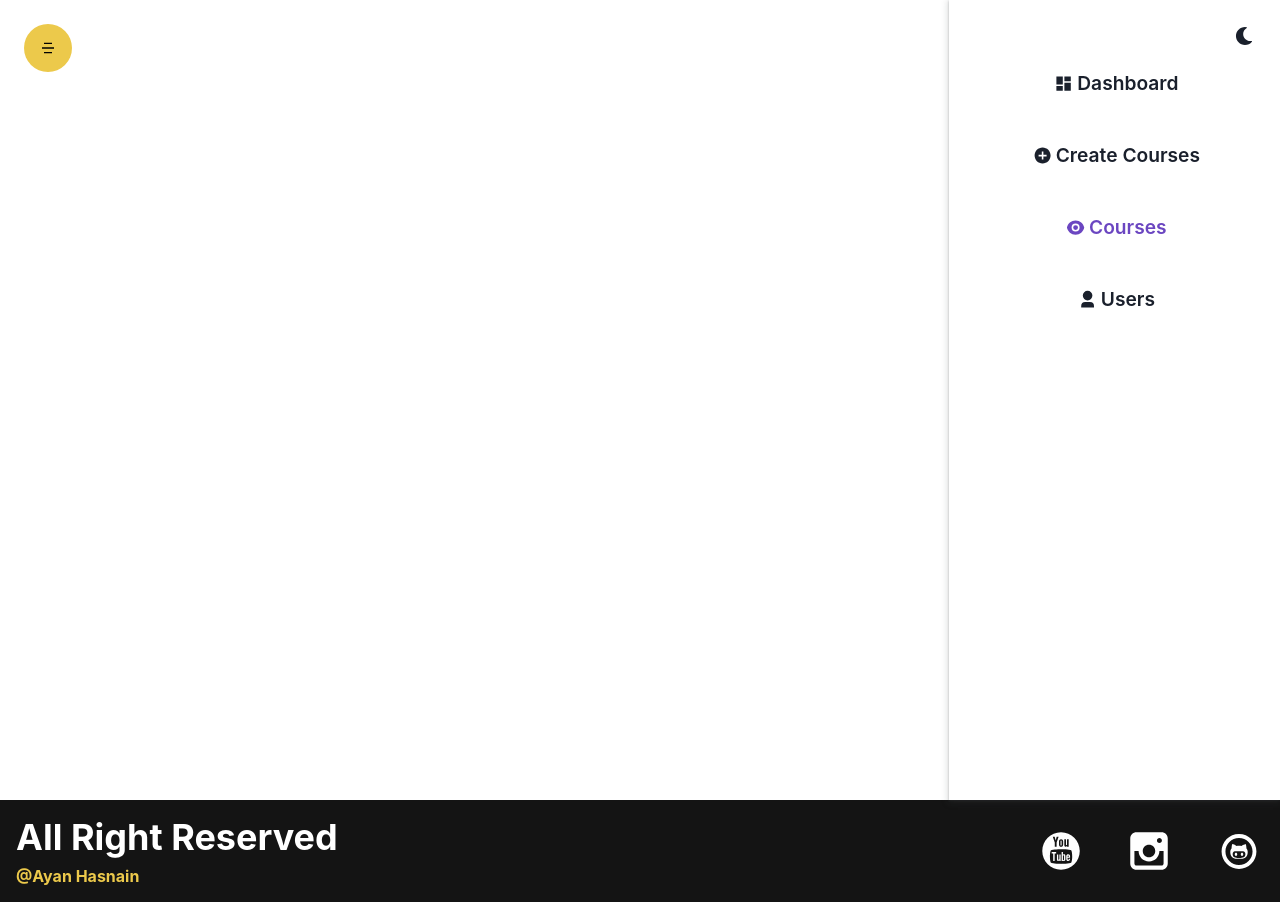
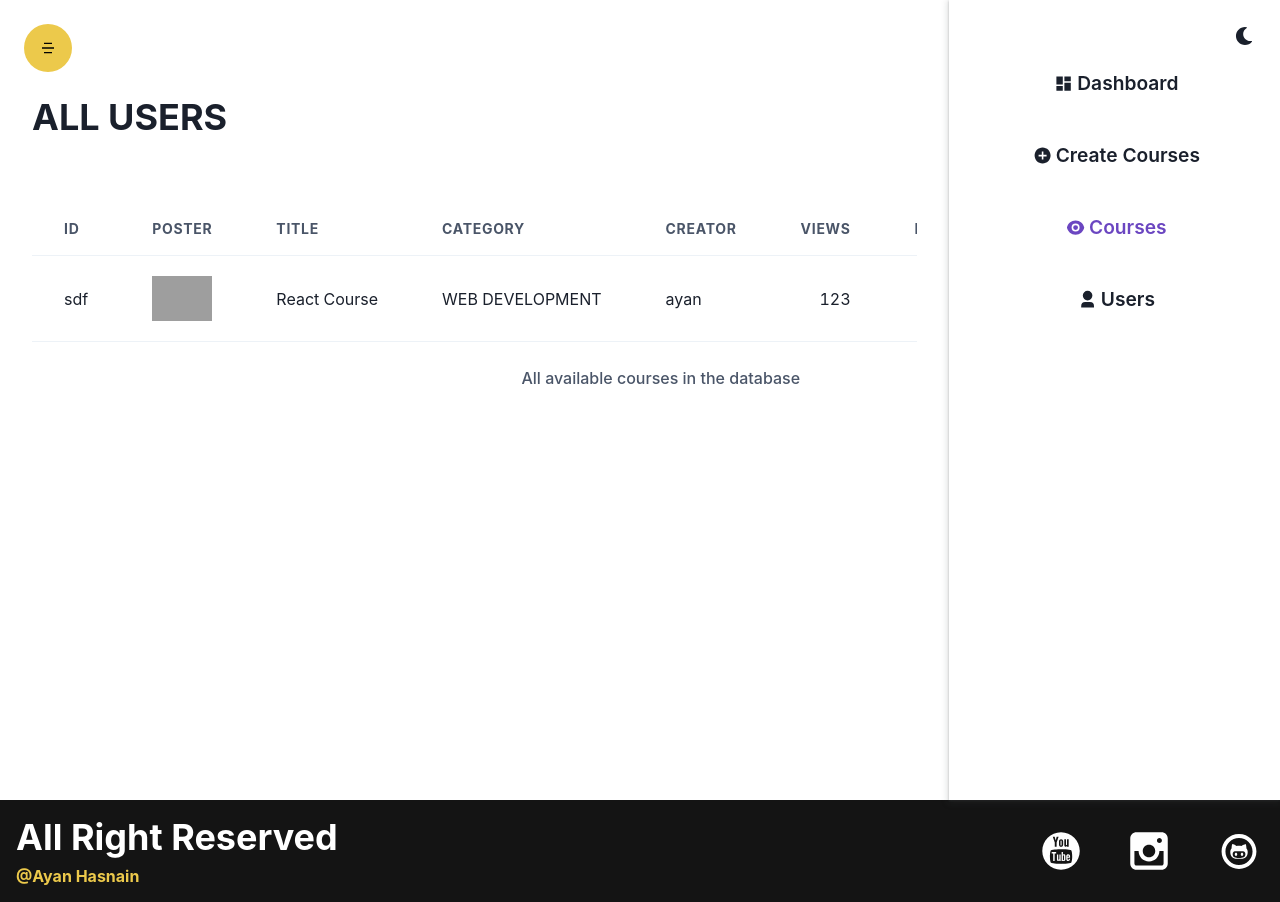
Before and after one commit to ayanhasnain03/EduHub, a React (Create React App) app in the folder coursebundler/: page /admin/courses in a window 1280 px wide. Built offline with nearby package versions, Linux system fonts and the light colour scheme; grey boxes are pictures that could not be loaded.

Commit message:
done Admin Section

```diff
--- a/coursebundler/src/components/Admin/AdminCourses/AdminCourses.jsx
+++ b/coursebundler/src/components/Admin/AdminCourses/AdminCourses.jsx
@@ -1,9 +1,56 @@
 import React from 'react';
-import { Box, Grid } from '@chakra-ui/react';
+import {
+  Box,
+  Button,
+  Grid,
+  HStack,
+  Heading,
+  Image,
+  Table,
+  TableCaption,
+  TableContainer,
+  Tbody,
+  Td,
+  Th,
+  Thead,
+  Tr,
+  useDisclosure,
+} from '@chakra-ui/react';
 import cursor from '../../../assets/images/cursor.png';
 import SideBar from '../SideBar';
+import { RiDeleteBin7Fill } from 'react-icons/ri';
+import CourseModal from './CourseModal';
 
 const AdminCourses = () => {
+  const { isOpen, onClose, onOpen } = useDisclosure();
+
+  const courses = [
+    {
+      _id: 'sdf',
+      title: 'React Course',
+      category: 'web development',
+      poster: {
+        url: 'https://media.istockphoto.com/id/1262283526/photo/indian-girl-student-wear-headphones-learning-online-watching-webinar-class-looking-at-laptop.jpg?s=612x612&w=is&k=20&c=TUiqLixZRfEvu2CYvoKZRgpMOq0_ioMCUOLI7sWBpjU=',
+      },
+      createdBy: 'ayan',
+      views: 123,
+      numOfVideos: 12,
+    },
+  ];
+  const courseDetailsHandler = userId => {
+    console.log(userId);
+    onOpen();
+  };
+  const deleteButtonHandler = userId => {
+    console.log(userId);
+  };
+  const addLectureHandler = (e,id,title,courseId,description) => {
+  e.preventDefault()
+  };
+  const deleteLectureButtonHandler = (courseId, lectureId) => {
+    console.log(courseId, lectureId);
+  };
+
   return (
     <Grid
       css={{
@@ -12,10 +59,86 @@ const AdminCourses = () => {
       minH={'100vh'}
       templateColumns={['1fr', '5fr 1fr']}
     >
-      <Box></Box>
-      <SideBar/>
+      <Box padding={['0', '8']} overflowX={'auto'}>
+        <Heading
+          textTransform={'uppercase'}
+          children="All Users"
+          my="16"
+          textAlign={['center', 'left']}
+        />
+        <TableContainer w={['100vw', 'full']}>
+          <Table variant={'simple'} size={'lg'}>
+            <TableCaption>All available courses in the database</TableCaption>
+            <Thead>
+              <Tr>
+                <Th>Id</Th>
+                <Th>Poster</Th>
+                <Th>Title</Th>
+                <Th>Category</Th>
+                <Th>Creator</Th>
+                <Th isNumeric>Views</Th>
+                <Th isNumeric>Lectures</Th>
+                <Th isNumeric>Action</Th>
+              </Tr>
+            </Thead>
+            <Tbody>
+              {courses.map(item => (
+                <Row
+                  key={item._id}
+                  item={item}
+                  deleteButtonHandler={deleteButtonHandler}
+                  courseDetailsHandler={courseDetailsHandler}
+                />
+              ))}
+            </Tbody>
+          </Table>
+        </TableContainer>
+        <CourseModal
+          onClose={onClose}
+          isOpen={isOpen}
+          deleteButtonHandler={deleteLectureButtonHandler}
+          id={"courseId"}
+          courseTitle="React Course"
+          addLectureHandler={addLectureHandler}
+        />
+      </Box>
+      <SideBar />
     </Grid>
-  )
+  );
+};
+
+function Row({ item, courseDetailsHandler, deleteButtonHandler }) {
+  return (
+    <Tr>
+      <Td>{item._id}</Td>
+      <Td>
+        <Image src={item.poster.url} alt="React Course" />
+      </Td>
+      <Td>{item.title}</Td>
+      <Td textTransform={'uppercase'}>{item.category}</Td>
+      <Td>{item.createdBy}</Td>
+      <Td isNumeric>{item.views}</Td>
+      <Td isNumeric>{item.numOfVideos}</Td>
+
+      <Td isNumeric>
+        <HStack justifyContent={'flex-end'}>
+          <Button
+            onClick={() => courseDetailsHandler(item._id)}
+            variant={'outline'}
+            color={'purple.500'}
+          >
+            View Lectures
+          </Button>
+          <Button
+            onClick={() => deleteButtonHandler(item._id)}
+            color={'purple.600'}
+          >
+            <RiDeleteBin7Fill />
+          </Button>
+        </HStack>
+      </Td>
+    </Tr>
+  );
 }
 
-export default AdminCourses
+export default AdminCourses;
--- /dev/null
+++ b/coursebundler/src/components/Admin/AdminCourses/CourseModal.jsx
@@ -0,0 +1,168 @@
+import {
+  Box,
+  Button,
+  Grid,
+  Heading,
+  Input,
+  Modal,
+  ModalBody,
+  ModalCloseButton,
+  ModalContent,
+  ModalFooter,
+  ModalHeader,
+  ModalOverlay,
+  Stack,
+  Text,
+  VStack,
+} from '@chakra-ui/react';
+import React, { useState } from 'react';
+import { RiDeleteBin7Fill } from 'react-icons/ri';
+import { fileUploadCss } from '../../Auth/Register';
+
+const CourseModal = ({
+  onClose,
+  isOpen,
+  id,
+  deleteLectureButtonHandler,
+  courseTitle,
+  lectures = [],
+  addLectureHandler,
+}) => {
+  const [title, setTitle] = useState('');
+  const [description, setDescription] = useState('');
+  const [video, setVideo] = useState('');
+  const [videoPrev, setVideoPrev] = useState('');
+
+  const changeVideoHandler = e => {
+    const file = e.target.files[0];
+    const reader = new FileReader();
+    reader.readAsDataURL(file);
+    reader.onload = () => {
+      setVideoPrev(reader.result);
+      setVideo(file);
+    };
+  };
+  const closeHandler =()=>{
+    onClose();
+    setTitle("")
+    setVideo("");
+    setVideoPrev("");
+    setDescription("")
+    }
+  return (
+    <Modal isOpen={isOpen} size={'full'} onClose={closeHandler} scrollBehavior='outside' >
+      <ModalOverlay />
+      <ModalContent>
+        <ModalCloseButton onClick={onClose}/>
+        <ModalHeader>{courseTitle}</ModalHeader>
+        <ModalBody p="16">
+          <Grid templateColumns={['1fr', '3fr 1fr']}>
+            <Box px={['0', '16']}>
+              <Box my={'5'}>
+                <Heading children={courseTitle} />
+                <Heading children={`#${id}`} size={'sm'} opacity={0.4} />
+              </Box>
+              <Heading children={'Lectures'} size="lg" />
+              <VideoCard
+                title="React Course"
+                description="Best React Course"
+                num={1}
+                lectureId="ssadadad"
+                courseId={id}
+                deleteButtonHandler={deleteLectureButtonHandler}
+              />
+            </Box>
+            <Box>
+              <form
+                onSubmit={e =>
+                  addLectureHandler(e, id, title, description, video)
+                }
+              >
+                <VStack spacing={'4'}>
+                  <Heading
+                    children="Add Lecture"
+                    size={'md'}
+                    textTransform={'uppercase'}
+                  />
+                  <Input
+                    focusBorderColor="purple.300"
+                    placeholder="Title"
+                    value={title}
+                    onChange={e => setTitle(e.target.value)}
+                  />
+                  <Input
+                    focusBorderColor="purple.300"
+                    placeholder="Description"
+                    value={description}
+                    onChange={e => setDescription(e.target.value)}
+                  />
+                  <Input
+                    accept="video/mp4"
+                    required
+                    id="chooseAvatar"
+                    placeholder="Enter Your Passowrd"
+                    type={'file'}
+                    focusBorderColor={'purple.300'}
+                    css={{
+                      '&::file-selector-button': {
+                        ...fileUploadCss,
+                        color: 'purple',
+                      },
+                    }}
+                    onChange={changeVideoHandler}
+                  />
+                  {videoPrev && (
+                    <video
+                      controlsList="nodownload"
+                      controls
+                      src={videoPrev}
+                    ></video>
+                  )}
+                  <Button colorScheme={'purple'} type="submit" w={'full'}>
+                    Upload
+                  </Button>
+                </VStack>
+              </form>
+            </Box>
+          </Grid>
+        </ModalBody>
+        <ModalFooter>
+          <Button onClick={onClose}>Close</Button>
+        </ModalFooter>
+      </ModalContent>
+    </Modal>
+  );
+};
+
+export default CourseModal;
+
+function VideoCard({
+  title,
+  description,
+  num,
+  lectureId,
+  deleteButtonHandler,
+  courseId,
+}) {
+  return (
+    <Stack
+      direction={['column', 'row']}
+      my={'8'}
+      borderRadius={'lg'}
+      boxShadow={'0 0 10px rgba(107,70,193,0.5)'}
+      justifyContent={['flex-start', 'space-between']}
+      p={['4', '8']}
+    >
+      <Box>
+        <Heading size={'sm'} children={`#${num} ${title} `} />
+        <Text children={description} />
+      </Box>
+      <Button
+        color={'purple.600'}
+        onClick={() => deleteButtonHandler(courseId, lectureId)}
+      >
+        <RiDeleteBin7Fill />
+      </Button>
+    </Stack>
+  );
+}
```
